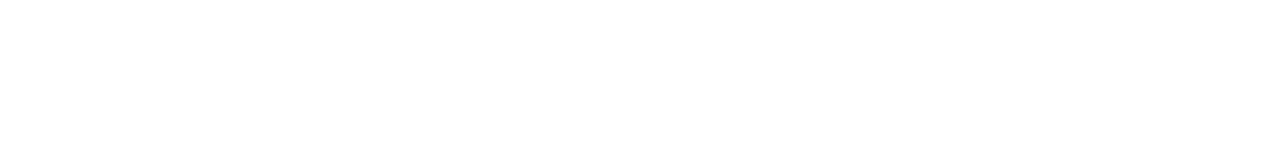
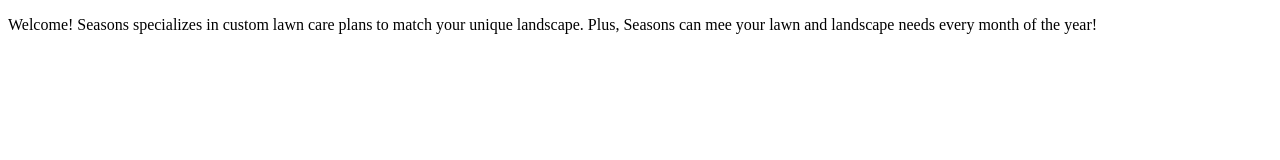
Before and after one commit to emilyalmond-stack/seasons-lawn-care, a plain HTML site: page index.html in a window 1280 px wide. Drawn offline with Linux system fonts and the light colour scheme.

Commit message:
added a welcome message

```diff
--- a/index.html
+++ b/index.html
@@ -4,3 +4,5 @@
 <head>
 	<meta charset="utf-8">
     <title>Seasons Lawn Care</title>
+		<p>Welcome! Seasons specializes in custom lawn care plans to match your unique
+			landscape. Plus, Seasons can mee your lawn and landscape needs every month of the year! </p>
```
